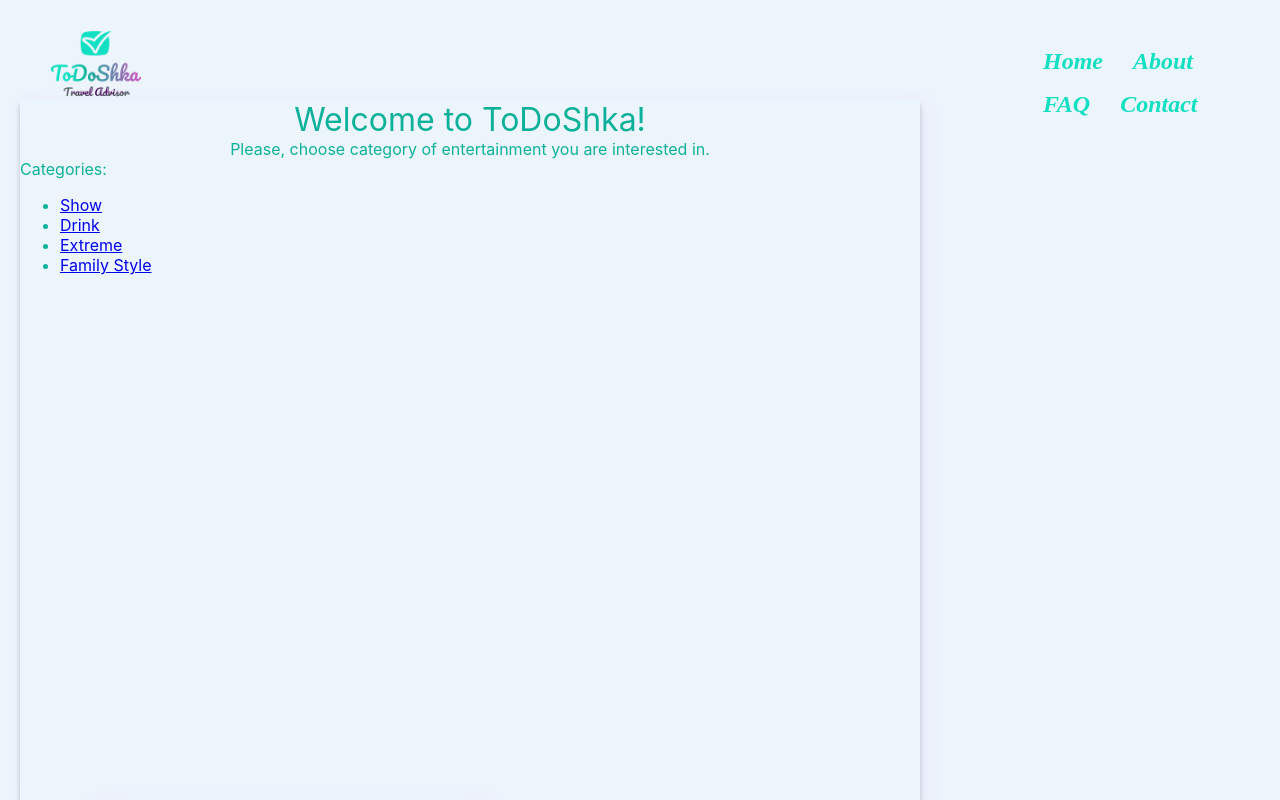
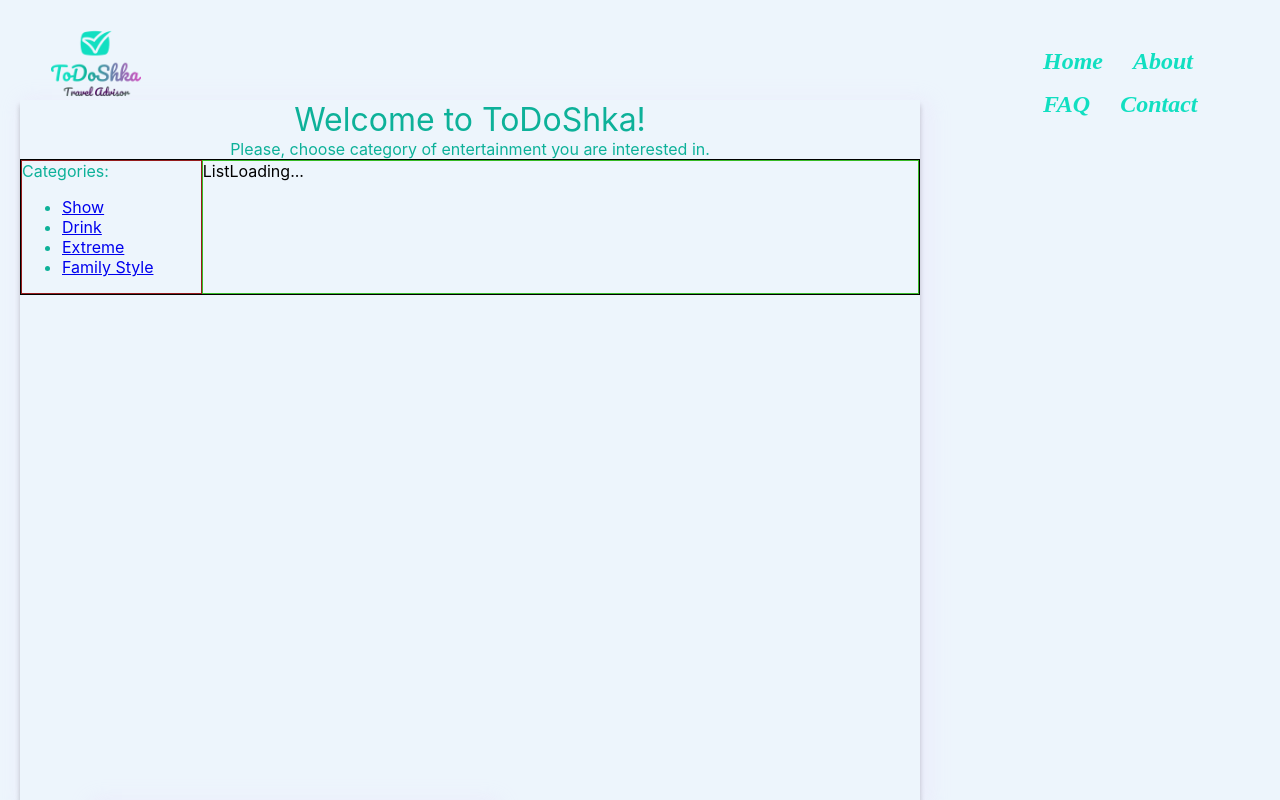
Before and after one commit to NataliyaZhuravleva/ToDoShka, a React (Create React App) app: page / in a window 1280 px wide. Shown: the top 800 px of the page. Built offline with nearby package versions, Linux system fonts and the light colour scheme; no server answers; grey boxes are pictures that could not be loaded.

Commit message:
add containers for main view

```diff
--- a/src/components/interests/Categories.js
+++ b/src/components/interests/Categories.js
@@ -1,8 +1,9 @@
 import React from 'react';
 import { BrowserRouter as Router, Switch, Route, Link } from "react-router-dom";
 import './categories.css';
+import Places from '../Places'
 
-function Categories(){
+function Categories() {
   return (
     <React.Fragment>
       <section className="welcomeText">
@@ -11,6 +12,7 @@ function Categories(){
       <section className="bodyText">
         Please, choose category of entertainment you are interested in.
       </section>
+      <section className="userContainer">
         <section className="categories">
           Categories:
           <Router>
@@ -26,6 +28,11 @@ function Categories(){
             </Switch>
           </Router>
         </section>
+        <section className="userList">
+          List
+          <Places id='places'/>
+      </section>
+      </section>
     </React.Fragment>
   )
 }
--- a/src/components/interests/categories.css
+++ b/src/components/interests/categories.css
@@ -7,6 +7,19 @@
   color: rgb(13,177,153);
   text-align: center;
 }
+
+.userContainer{
+  border: 1px rgb(0, 0, 0) solid;
+  display: flex;
+}
 .categories{
   color:rgb(13,177,153);
+  border: 1px rgb(150, 28, 28) solid;
+  width: 20%;
+
 }
+.userList{
+  border: 1px rgb(55, 187, 38) solid;
+  width: 80%;
+
+}
```
Lines whose indentation alone changed are shown as unchanged.
